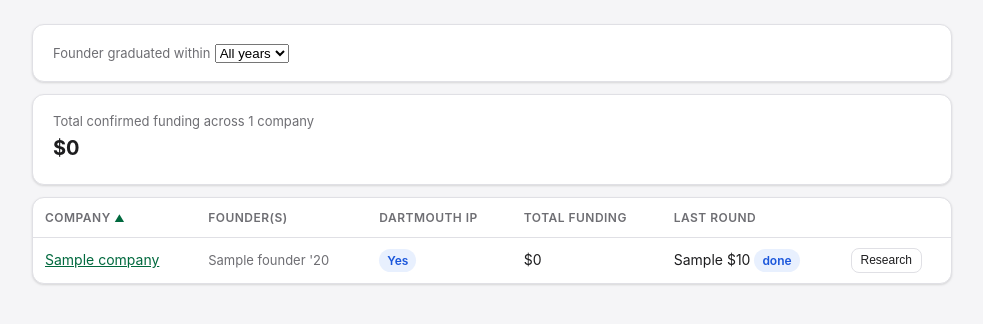
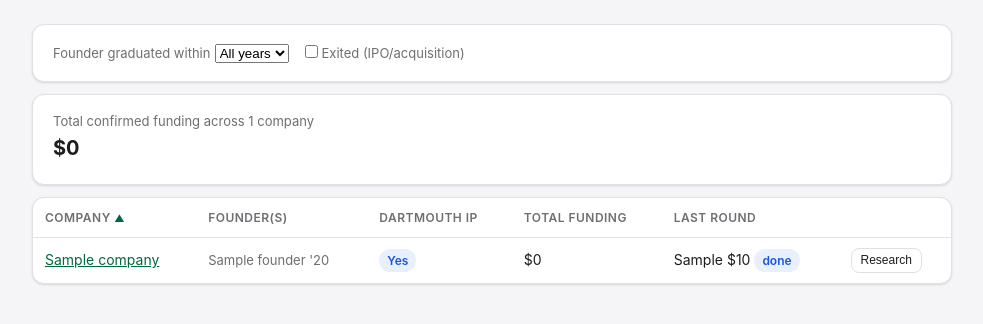
Before and after one commit to Cleasto/mc-funding-tracker, a Flask app: page / in a window 1280 px wide. Shown: the part 73-397 px from the top of the page, without its empty margins (148-1131 px from the left). Run offline with Flask 3, Linux system fonts and the light colour scheme; tables that the repository leaves empty hold one stand-in row (values such as "Sample post").

Commit message:
Add an "Exited" filter checkbox to the company list
round_type is free text (from research/EDGAR, not an enum), so exit
rounds are matched by keyword (ipo, acqui, spac, buyout, reverse
merger, take-private) rather than a clean status field — checked
against every round_type value actually in the database first to
confirm no false positives/negatives. db.get_exited_company_ids() runs
this as a single SQL query rather than fetching full round lists per
company. Combines with the existing grad-year filter (AND), and
preserves through sort clicks like grad_years already does.

Co-Authored-By: Claude Sonnet 5 <noreply@anthropic.com>

```diff
--- a/src/mc_funding_tracker/db.py
+++ b/src/mc_funding_tracker/db.py
@@ -227,6 +227,34 @@ def get_grand_total_funding() -> int:
             "SELECT COALESCE(SUM(amount_usd), 0) AS total FROM funding_rounds WHERE status = 'confirmed'"
         ).fetchone()
         return row["total"]
+
+
+# round_type is free text (filled in by research/EDGAR, not an enum), so exit rounds are
+# identified by keyword rather than a clean status. Checked against the full set of
+# round_type values actually seen in this database before picking these keywords — matches
+# things like "IPO", "Acquisition", "Reverse Merger / SPAC...", "Post-IPO Debt" (implies an
+# IPO already happened), "Take-Private Buyout", without false-matching ordinary round types.
+_EXIT_ROUND_TYPE_LIKE_CLAUSES = " OR ".join(
+    "LOWER(round_type) LIKE ?" for _ in range(6)
+)
+_EXIT_ROUND_TYPE_PATTERNS = [
+    "%ipo%", "%acqui%", "%spac%", "%buyout%", "%reverse merger%", "%take-private%",
+]
+
+
+def get_exited_company_ids() -> set:
+    """Return ids of companies with at least one non-rejected exit-type round (IPO,
+    acquisition, SPAC/reverse merger, buyout)."""
+    with _connect() as conn:
+        rows = conn.execute(
+            f"""
+            SELECT DISTINCT company_id FROM funding_rounds
+            WHERE status != 'rejected' AND round_type IS NOT NULL
+              AND ({_EXIT_ROUND_TYPE_LIKE_CLAUSES})
+            """,
+            _EXIT_ROUND_TYPE_PATTERNS,
+        ).fetchall()
+        return {row["company_id"] for row in rows}
 
 
 def get_companies() -> List[dict]:
--- a/src/mc_funding_tracker/server.py
+++ b/src/mc_funding_tracker/server.py
@@ -73,12 +73,17 @@ def create_app(config: Dict[str, Any]) -> Flask:
         if grad_years.isdigit():
             cutoff_year = datetime.date.today().year - int(grad_years)
 
+        exited_only = request.args.get("exited") == "on"
+
         companies = db.get_companies()
         if cutoff_year is not None:
             companies = [
                 c for c in companies
                 if any(f["class_year"] and f["class_year"] >= cutoff_year for f in c["founders"])
             ]
+        if exited_only:
+            exited_ids = db.get_exited_company_ids()
+            companies = [c for c in companies if c["id"] in exited_ids]
 
         if sort == "name":
             companies.sort(key=lambda c: c["name"].lower(), reverse=(direction == "desc"))
@@ -98,6 +103,7 @@ def create_app(config: Dict[str, Any]) -> Flask:
             direction=direction,
             next_dir=next_dir,
             grad_years=grad_years,
+            exited_only=exited_only,
         )
 
     @app.route("/company/new")
--- a/src/mc_funding_tracker/templates/index.html
+++ b/src/mc_funding_tracker/templates/index.html
@@ -12,11 +12,15 @@
         <option value="{{ y }}" {% if grad_years == y|string %}selected{% endif %}>{{ y }} year{{ "s" if y != 1 else "" }}</option>
         {% endfor %}
       </select>
+      <label class="meta" style="margin-left: 12px;">
+        <input type="checkbox" name="exited" onchange="this.form.submit()" {% if exited_only %}checked{% endif %}>
+        Exited (IPO/acquisition)
+      </label>
     </form>
   </div>
 {% if not companies %}
   <div class="card">
-    <p class="meta">{% if grad_years %}No companies match that filter.{% else %}No companies tracked yet. <a href="/company/new">Add one</a> to get started.{% endif %}</p>
+    <p class="meta">{% if grad_years or exited_only %}No companies match that filter.{% else %}No companies tracked yet. <a href="/company/new">Add one</a> to get started.{% endif %}</p>
   </div>
 {% else %}
   <div class="card">
@@ -27,10 +31,10 @@
     <table>
       <thead>
         <tr>
-          <th><a href="{{ url_for('index', sort='name', dir=next_dir['name'], grad_years=grad_years) }}" class="sort-link">Company{% if sort == 'name' %} <span class="sort-arrow">{{ '▲' if direction == 'asc' else '▼' }}</span>{% endif %}</a></th>
+          <th><a href="{{ url_for('index', sort='name', dir=next_dir['name'], grad_years=grad_years, exited=('on' if exited_only else none)) }}" class="sort-link">Company{% if sort == 'name' %} <span class="sort-arrow">{{ '▲' if direction == 'asc' else '▼' }}</span>{% endif %}</a></th>
           <th>Founder(s)</th>
           <th>Dartmouth IP</th>
-          <th><a href="{{ url_for('index', sort='total_funding', dir=next_dir['total_funding'], grad_years=grad_years) }}" class="sort-link">Total Funding{% if sort == 'total_funding' %} <span class="sort-arrow">{{ '▲' if direction == 'asc' else '▼' }}</span>{% endif %}</a></th>
+          <th><a href="{{ url_for('index', sort='total_funding', dir=next_dir['total_funding'], grad_years=grad_years, exited=('on' if exited_only else none)) }}" class="sort-link">Total Funding{% if sort == 'total_funding' %} <span class="sort-arrow">{{ '▲' if direction == 'asc' else '▼' }}</span>{% endif %}</a></th>
           <th>Last Round</th>
           <th></th>
         </tr>
```
Also changed, not shown: tests/test_db.py (+22 -0 lines).
